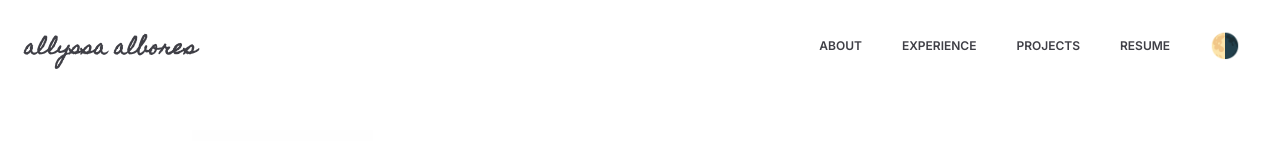
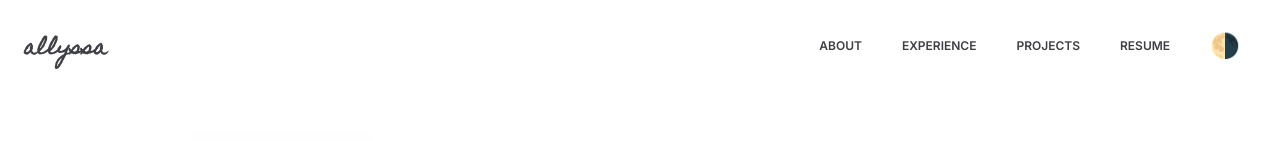
Before and after one commit to allyssasalvacion/portfolio-website, a Next.js app: page / in a window 1280 px wide. Shown: the top 141 px of the page. Built offline with nearby package versions, Linux system fonts and the light colour scheme.

Commit message:
Change logo

```diff
--- a/components/Navbar.js
+++ b/components/Navbar.js
@@ -31,7 +31,7 @@ export default function Navbar() {
           <Link href="/">
             <a>
               <h1 className="pt-2 font-bold text-zinc-700 dark:text-gray-300 text-xl font-apple">
-                allyssa albores
+                allyssa
               </h1>
             </a>
           </Link>
@@ -94,7 +94,7 @@ export default function Navbar() {
                 <div className="px-5 pt-4 flex items-center justify-between">
                   <div className="flex flex-row">
                     <h1 className="pt-2 font-semibold text-zinc-700 dark:bg-clip-text dark:text-transparent dark:bg-gradient-to-r from-rose-400 via-fuchsia-500 to-indigo-500 text-xl font-apple mr-2">
-                      allyssa albores
+                      allyssa
                     </h1>
                     <Button
                       label={mounted && theme === "dark" ? "💡" : "🌗"}
```
